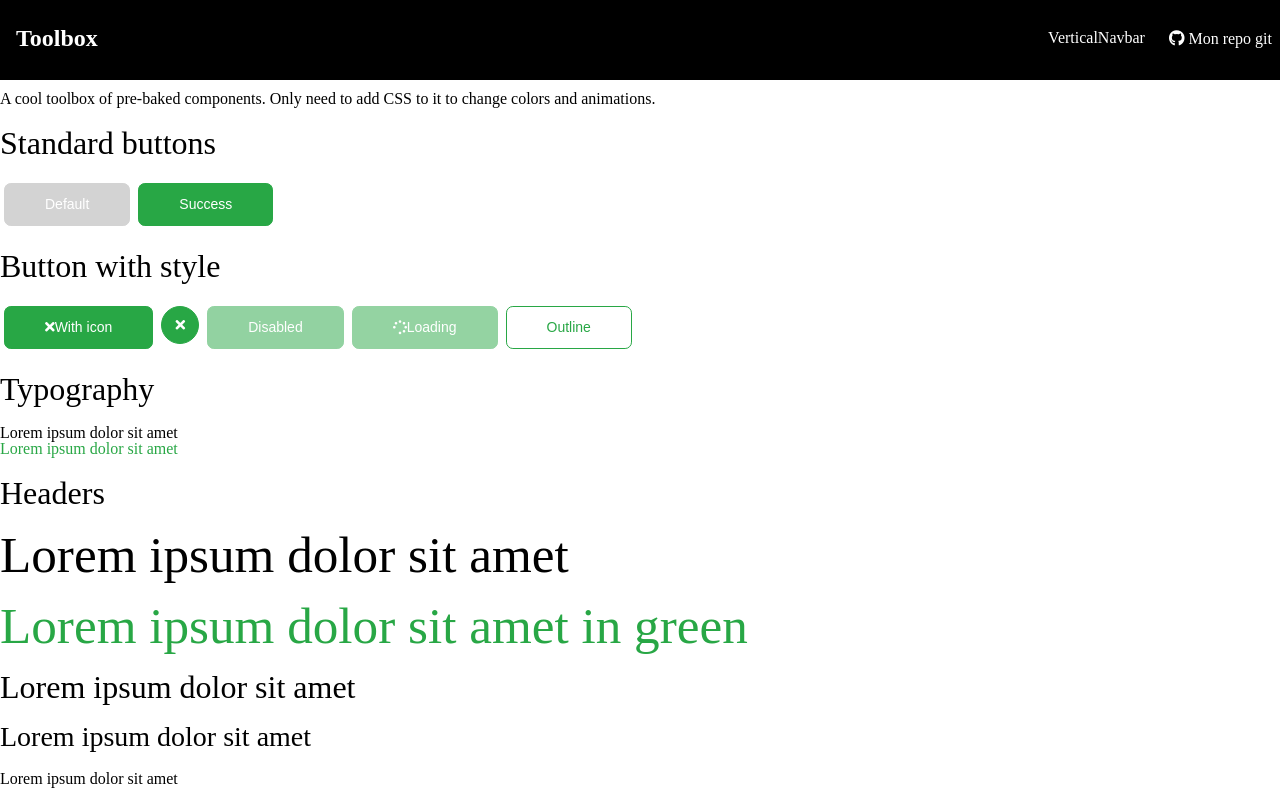
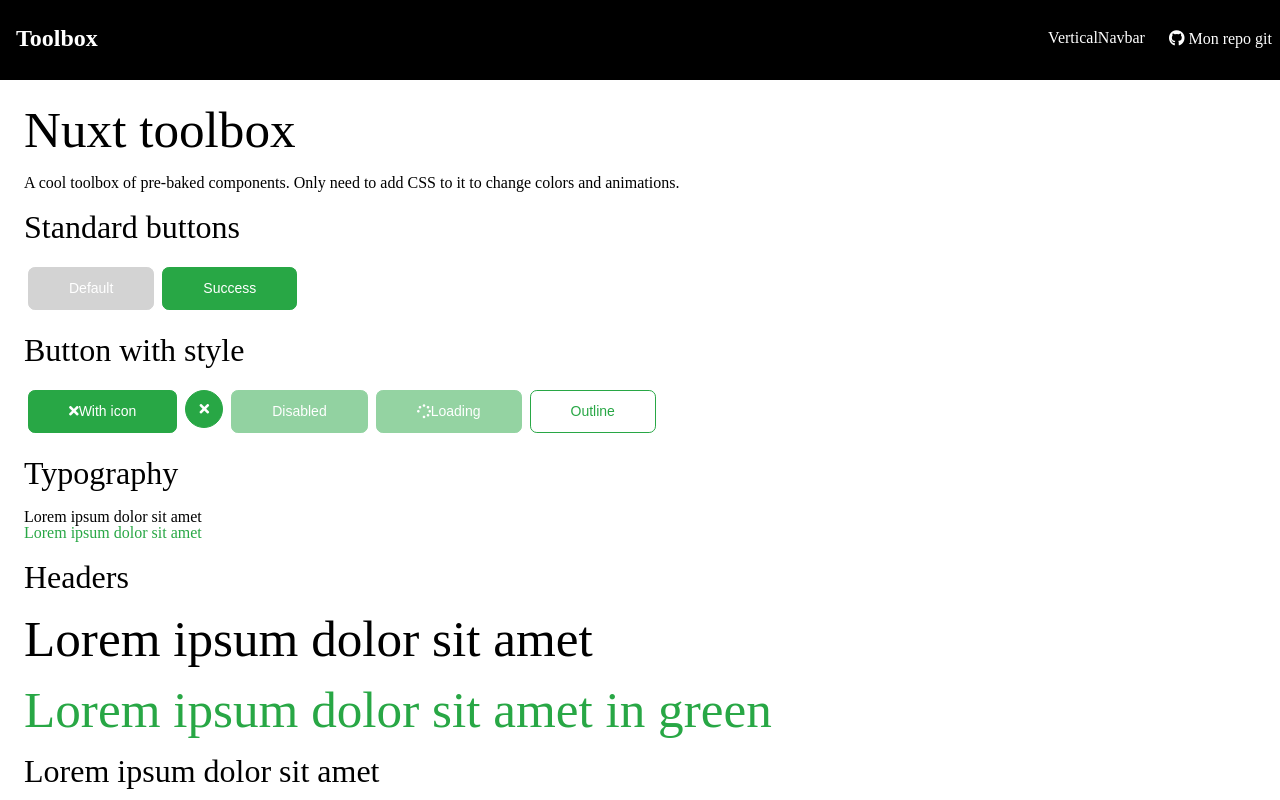
Before and after one commit to deozza/atomnuxt, a Nuxt app: page / in a window 1280 px wide. Shown: the top 800 px of the page. Built offline with nearby package versions, Linux system fonts and the light colour scheme.

Commit message:
added style for container

```diff
--- a/css/style.css
+++ b/css/style.css
@@ -246,30 +246,16 @@ a.decoration-none {
 	text-decoration: none;
 }
 
-.vh70{
-	height: 70vh;
-}
-.vh30{
-	height: 30vh;
-}
-.vh15{
-	height: 15vh;
+.horizontal-menu-content{
+  max-width: 90%;
+  padding-top: 84px;
+  padding-left: 24px;
 }
 
-.vw90{
-	width: 90vw;
-}
-
-.pushed-content{
-	padding: 96px 0 96px 0;
-}
-
-.pushed-content-x{
-	padding: 0 48px 0 48px;
-}
-
-.pushed-content-b{
-	padding: 0 0 96px 0;
+.vertical-menu-content{
+  max-width: calc(100% - 14vw);
+  padding-top: 20px;
+  padding-left: 15vw;
 }
 
 .bg-white{
--- a/pages/index.vue
+++ b/pages/index.vue
@@ -1,5 +1,5 @@
 <template>
-  <div>
+  <div class="horizontal-menu-content">
     <HorizontalNavbar
       theme="dark"
       :links="menuLinks"
--- a/pages/verticalNavbar.vue
+++ b/pages/verticalNavbar.vue
@@ -1,5 +1,5 @@
 <template>
-  <div >
+  <div class="vertical-menu-content">
     <VerticalNavbar
       theme="dark"
       :links="menuLinks"
```
